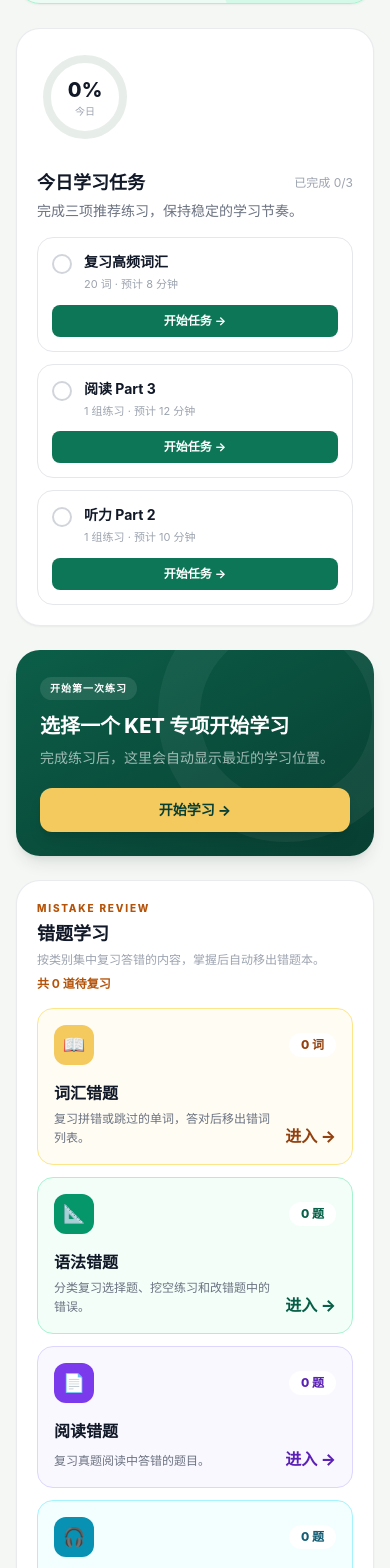
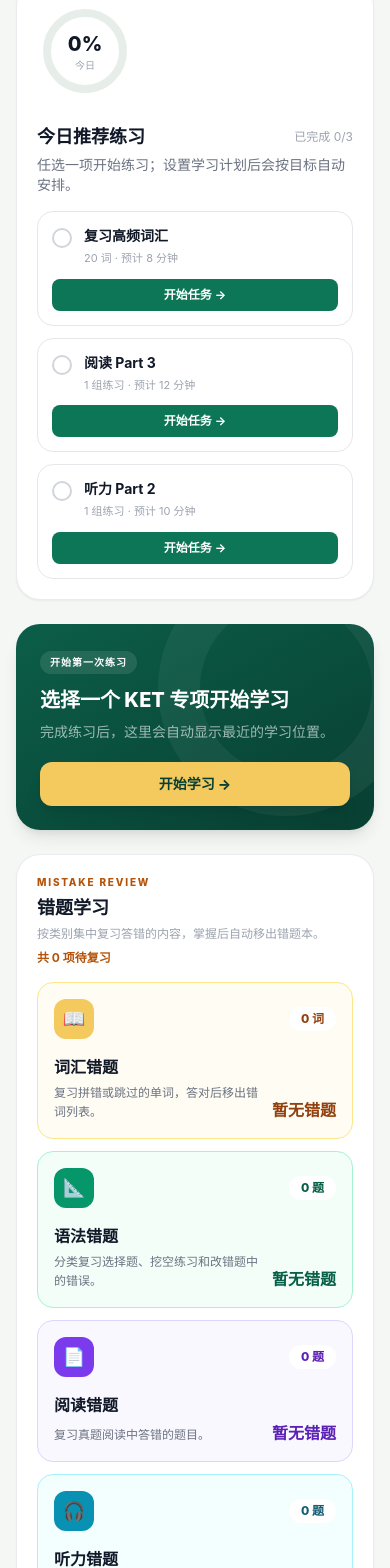
Before and after one commit to audrey-ship-it/mars-cambridge, a React (Vite) app: page /cambridge in a window 390 px wide. Shown: the part 420-1988 px from the top of the page. Built offline with nearby package versions, Linux system fonts and the light colour scheme.

Commit message:
优化学习首页状态与移动导航

```diff
--- a/src/pages/MyLearningDashboard.jsx
+++ b/src/pages/MyLearningDashboard.jsx
@@ -199,7 +199,7 @@
 ]
 
 function generateWeeklyPlan(plan) {
-  const taskMinutes = Math.max(10, Math.round(Number(plan.minutesPerDay || 30) / 2))
+  const taskMinutes = Number(plan.minutesPerDay || 30)
   return weeklyTaskTemplates.slice(0, Number(plan.daysPerWeek || 5)).map((task, index) => ({
     ...task,
     id: index + 1,
@@ -243,6 +243,7 @@
   const navigate = useNavigate()
   const [tasks, setTasks] = useState(readTasks)
   const [panel, setPanel] = useState(null)
+  const [mobileNavOpen, setMobileNavOpen] = useState(false)
   const [toast, setToast] = useState('')
   const [studyPlan, setStudyPlan] = useState(readStudyPlan)
   const [weeklyPlan, setWeeklyPlan] = useState(() => readWeeklyPlan(readStudyPlan()))
@@ -279,7 +280,8 @@
     }
     const nextPlan = { ...studyPlan, savedAt: new Date().toISOString() }
     const nextWeeklyPlan = generateWeeklyPlan(nextPlan)
-    const nextTodayTasks = nextWeeklyPlan.slice(0, Math.min(3, nextWeeklyPlan.length))
+    const todayMinutes = Math.max(5, Math.round(Number(nextPlan.minutesPerDay || 30) / 3))
+    const nextTodayTasks = nextWeeklyPlan.slice(0, Math.min(3, nextWeeklyPlan.length)).map(task => ({ ...task, detail: `${task.focus} · 约 ${todayMinutes} 分钟` }))
     try {
       localStorage.setItem('mars_ket_study_plan_v1', JSON.stringify(nextPlan))
       localStorage.setItem('mars_ket_weekly_plan_v1', JSON.stringify(nextWeeklyPlan))
@@ -335,13 +337,13 @@
             <div className="hidden sm:flex items-center gap-2 px-3 py-1.5 rounded-full bg-emerald-50 text-emerald-700 text-xs font-bold"><span className="w-2 h-2 rounded-full bg-emerald-500" />A2 Key (KET)</div>
             <div className="flex items-center gap-1.5 text-xs text-gray-500"><span>🔥</span><strong className="text-gray-900">{learning.streak}</strong> 天连续</div>
             <div className="w-9 h-9 rounded-full bg-amber-100 text-amber-800 grid place-items-center font-extrabold text-sm">学</div>
+            <button aria-label="打开学习导航" onClick={() => setMobileNavOpen(true)} className="lg:hidden h-9 w-9 rounded-xl border border-gray-200 bg-white text-lg text-gray-700">☰</button>
           </div>
         </header>
 
         <div className="max-w-[1280px] mx-auto p-4 sm:p-7">
           <section className="mb-6 flex flex-col sm:flex-row sm:items-end justify-between gap-3">
             <div><p className="text-sm text-emerald-700 font-bold mb-1">{greeting}，同学 👋</p><h1 className="text-2xl sm:text-3xl font-extrabold tracking-tight">今天也继续向 KET 目标前进</h1></div>
-            <button onClick={() => setPanel('plan')} className="flex items-center gap-2 text-xs text-gray-500 bg-white border border-gray-200 rounded-xl px-3 py-2"><span>📅</span>设置模拟考日期与学习计划</button>
           </section>
 
           <section className="relative mb-6 overflow-hidden rounded-3xl border border-emerald-200 bg-emerald-50/80 p-5 text-gray-900 shadow-sm sm:p-6">
@@ -379,8 +381,8 @@
                 <div className="p-5 sm:p-6 flex flex-col md:flex-row gap-6 md:items-center">
                   <ProgressRing value={todayProgress} />
                   <div className="flex-1 min-w-0">
-                    <div className="flex items-center justify-between mb-1"><h2 className="text-lg font-extrabold">今日学习任务</h2><span className="text-xs text-gray-400">已完成 {completed}/{tasks.length}</span></div>
-                    <p className="text-sm text-gray-500 mb-4">完成三项推荐练习，保持稳定的学习节奏。</p>
+                    <div className="flex items-center justify-between mb-1"><h2 className="text-lg font-extrabold">{studyPlan.examDate ? '今日学习任务' : '今日推荐练习'}</h2><span className="text-xs text-gray-400">已完成 {completed}/{tasks.length}</span></div>
+                    <p className="text-sm text-gray-500 mb-4">{studyPlan.examDate ? `预计共 ${studyPlan.minutesPerDay} 分钟，按顺序完成今天的计划。` : '任选一项开始练习；设置学习计划后会按目标自动安排。'}</p>
                     <div className="grid md:grid-cols-3 gap-3">
                       {tasks.map(task => (
                         <div key={task.id} className={`rounded-2xl border p-3.5 transition-all ${task.done ? 'bg-gray-50 border-gray-100' : 'bg-white border-gray-200 hover:border-emerald-300 hover:shadow-sm'}`}>
@@ -407,30 +409,30 @@
               <section className="rounded-3xl border border-gray-200/80 bg-white p-5 shadow-sm sm:p-6">
                 <div className="flex flex-col gap-2 sm:flex-row sm:items-end sm:justify-between">
                   <div><div className="text-[10px] font-extrabold tracking-[.18em] text-amber-700">MISTAKE REVIEW</div><h2 className="mt-1 text-lg font-extrabold">错题学习</h2><p className="mt-1 text-xs text-gray-400">按类别集中复习答错的内容，掌握后自动移出错题本。</p></div>
-                  <span className="text-xs font-bold text-amber-700">共 {learning.mistakeCount} 道待复习</span>
+                  <span className="text-xs font-bold text-amber-700">共 {learning.mistakeCount} 项待复习</span>
                 </div>
                 <div className="mt-4 grid gap-3 sm:grid-cols-2 xl:grid-cols-5">
                   <button onClick={() => navigate('/cambridge/words?mode=review')} className="group rounded-2xl border border-amber-200 bg-amber-50/60 p-4 text-left transition hover:-translate-y-0.5 hover:border-amber-300 hover:shadow-sm">
                     <div className="flex items-center justify-between"><span className="grid h-10 w-10 place-items-center rounded-xl bg-[#f4c95d] text-lg">📖</span><span className="rounded-full bg-white px-3 py-1 text-xs font-extrabold text-amber-800">{learning.vocabMistakeCount} 词</span></div>
                     <h3 className="mt-4 font-extrabold text-gray-900">词汇错题</h3>
-                    <div className="mt-1 flex items-end justify-between gap-3"><p className="text-xs leading-relaxed text-gray-500">复习拼错或跳过的单词，答对后移出错词列表。</p><span className="shrink-0 font-extrabold text-amber-800 transition group-hover:translate-x-1">进入 →</span></div>
+                    <div className="mt-1 flex items-end justify-between gap-3"><p className="text-xs leading-relaxed text-gray-500">复习拼错或跳过的单词，答对后移出错词列表。</p><span className="shrink-0 font-extrabold text-amber-800 transition group-hover:translate-x-1">{learning.vocabMistakeCount ? '开始复习 →' : '暂无错题'}</span></div>
                   </button>
                   <button onClick={() => navigate('/cambridge/grammar/mistakes')} className="group rounded-2xl border border-emerald-200 bg-emerald-50/60 p-4 text-left transition hover:-translate-y-0.5 hover:border-emerald-300 hover:shadow-sm">
                     <div className="flex items-center justify-between"><span className="grid h-10 w-10 place-items-center rounded-xl bg-emerald-600 text-lg">📐</span><span className="rounded-full bg-white px-3 py-1 text-xs font-extrabold text-emerald-800">{learning.grammarMistakeCount} 题</span></div>
                     <h3 className="mt-4 font-extrabold text-gray-900">语法错题</h3>
-                    <div className="mt-1 flex items-end justify-between gap-3"><p className="text-xs leading-relaxed text-gray-500">分类复习选择题、挖空练习和改错题中的错误。</p><span className="shrink-0 font-extrabold text-emerald-800 transition group-hover:translate-x-1">进入 →</span></div>
+                    <div className="mt-1 flex items-end justify-between gap-3"><p className="text-xs leading-relaxed text-gray-500">分类复习选择题、挖空练习和改错题中的错误。</p><span className="shrink-0 font-extrabold text-emerald-800 transition group-hover:translate-x-1">{learning.grammarMistakeCount ? '开始复习 →' : '暂无错题'}</span></div>
                   </button>
                   <button onClick={() => navigate('/cambridge/reading')} className="group rounded-2xl border border-violet-200 bg-violet-50/60 p-4 text-left transition hover:-translate-y-0.5 hover:border-violet-300 hover:shadow-sm">
                     <div className="flex items-center justify-between"><span className="grid h-10 w-10 place-items-center rounded-xl bg-violet-600 text-lg">📄</span><span className="rounded-full bg-white px-3 py-1 text-xs font-extrabold text-violet-800">{learning.readingMistakeCount} 题</span></div>
-                    <h3 className="mt-4 font-extrabold text-gray-900">阅读错题</h3><div className="mt-1 flex items-end justify-between gap-2"><p className="text-xs leading-relaxed text-gray-500">复习真题阅读中答错的题目。</p><span className="shrink-0 font-extrabold text-violet-800 transition group-hover:translate-x-1">进入 →</span></div>
+                    <h3 className="mt-4 font-extrabold text-gray-900">阅读错题</h3><div className="mt-1 flex items-end justify-between gap-2"><p className="text-xs leading-relaxed text-gray-500">复习真题阅读中答错的题目。</p><span className="shrink-0 font-extrabold text-violet-800 transition group-hover:translate-x-1">{learning.readingMistakeCount ? '开始复习 →' : '暂无错题'}</span></div>
                   </button>
                   <button onClick={() => navigate('/cambridge/listening')} className="group rounded-2xl border border-cyan-200 bg-cyan-50/60 p-4 text-left transition hover:-translate-y-0.5 hover:border-cyan-300 hover:shadow-sm">
                     <div className="flex items-center justify-between"><span className="grid h-10 w-10 place-items-center rounded-xl bg-cyan-600 text-lg">🎧</span><span className="rounded-full bg-white px-3 py-1 text-xs font-extrabold text-cyan-800">{learning.listeningMistakeCount} 题</span></div>
-                    <h3 className="mt-4 font-extrabold text-gray-900">听力错题</h3><div className="mt-1 flex items-end justify-between gap-2"><p className="text-xs leading-relaxed text-gray-500">回顾各 Part 中听辨错误的题目。</p><span className="shrink-0 font-extrabold text-cyan-800 transition group-hover:translate-x-1">进入 →</span></div>
+                    <h3 className="mt-4 font-extrabold text-gray-900">听力错题</h3><div className="mt-1 flex items-end justify-between gap-2"><p className="text-xs leading-relaxed text-gray-500">回顾各 Part 中听辨错误的题目。</p><span className="shrink-0 font-extrabold text-cyan-800 transition group-hover:translate-x-1">{learning.listeningMistakeCount ? '开始复习 →' : '暂无错题'}</span></div>
                   </button>
                   <button onClick={() => navigate('/cambridge/dictation')} className="group rounded-2xl border border-rose-200 bg-rose-50/60 p-4 text-left transition hover:-translate-y-0.5 hover:border-rose-300 hover:shadow-sm">
                     <div className="flex items-center justify-between"><span className="grid h-10 w-10 place-items-center rounded-xl bg-rose-500 text-lg">⌨️</span><span className="rounded-full bg-white px-3 py-1 text-xs font-extrabold text-rose-800">{learning.gapMistakeCount} 处</span></div>
-                    <h3 className="mt-4 font-extrabold text-gray-900">听写错题</h3><div className="mt-1 flex items-end justify-between gap-2"><p className="text-xs leading-relaxed text-gray-500">重听并改正漏填、拼写错误。</p><span className="shrink-0 font-extrabold text-rose-800 transition group-hover:translate-x-1">进入 →</span></div>
+                    <h3 className="mt-4 font-extrabold text-gray-900">听写错题</h3><div className="mt-1 flex items-end justify-between gap-2"><p className="text-xs leading-relaxed text-gray-500">重听并改正漏填、拼写错误。</p><span className="shrink-0 font-extrabold text-rose-800 transition group-hover:translate-x-1">{learning.gapMistakeCount ? '开始复习 →' : '暂无错题'}</span></div>
                   </button>
                 </div>
               </section>
@@ -438,6 +440,15 @@
           </div>
         </div>
       </main>
+
+      <AnimatePresence>
+        {mobileNavOpen && <motion.div className="fixed inset-0 z-50 bg-black/35 backdrop-blur-sm lg:hidden" initial={{ opacity: 0 }} animate={{ opacity: 1 }} exit={{ opacity: 0 }} onClick={() => setMobileNavOpen(false)}>
+          <motion.aside initial={{ x: '100%' }} animate={{ x: 0 }} exit={{ x: '100%' }} transition={{ type: 'spring', damping: 28, stiffness: 260 }} onClick={event => event.stopPropagation()} className="ml-auto flex h-full w-[min(86vw,360px)] flex-col bg-white p-5 shadow-2xl">
+            <div className="flex items-center justify-between"><div><span className="text-xs font-bold text-emerald-700">KET LEARNING</span><h2 className="mt-1 text-xl font-extrabold">学习导航</h2></div><button aria-label="关闭学习导航" onClick={() => setMobileNavOpen(false)} className="h-9 w-9 rounded-full bg-gray-100 text-xl text-gray-500">×</button></div>
+            <nav className="mt-6 flex-1 overflow-y-auto space-y-5">{navGroups.slice(1).map((group, index) => <div key={index}><div className="mb-2 text-[10px] font-extrabold uppercase tracking-[.18em] text-gray-400">{group.label}</div><div className="grid grid-cols-2 gap-2">{group.items.map(item => <button key={item.id} onClick={() => { setMobileNavOpen(false); handleNav(item) }} className="flex items-center gap-2 rounded-xl border border-gray-200 bg-gray-50 px-3 py-3 text-left text-sm font-bold text-gray-700"><span>{item.icon}</span><span>{item.label}</span>{item.badge && <span className="ml-auto rounded bg-amber-200 px-1 text-[8px]">{item.badge}</span>}</button>)}</div></div>)}</nav>
+          </motion.aside>
+        </motion.div>}
+      </AnimatePresence>
 
       <AnimatePresence>
         {panel && <motion.div className="fixed inset-0 z-50 bg-black/35 backdrop-blur-sm flex items-center justify-center p-4" initial={{ opacity: 0 }} animate={{ opacity: 1 }} exit={{ opacity: 0 }} onClick={() => setPanel(null)}>
```
